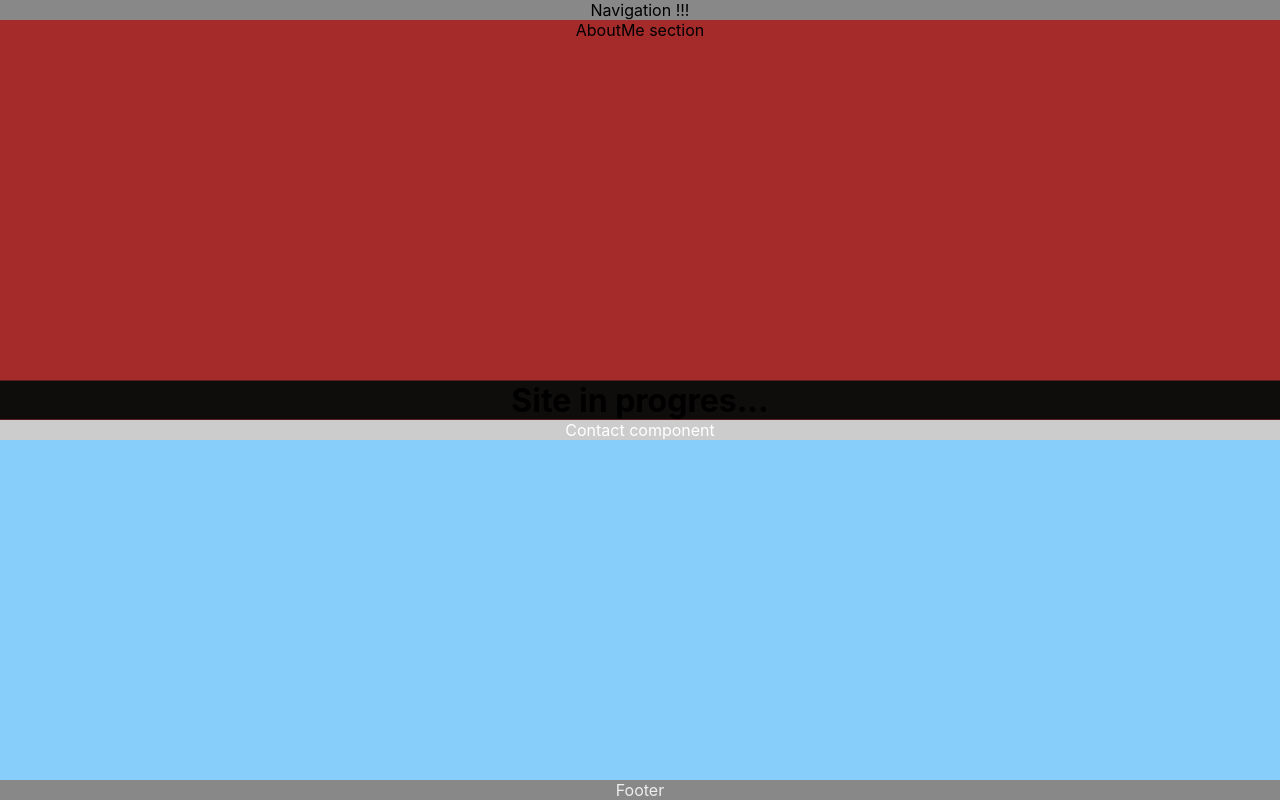
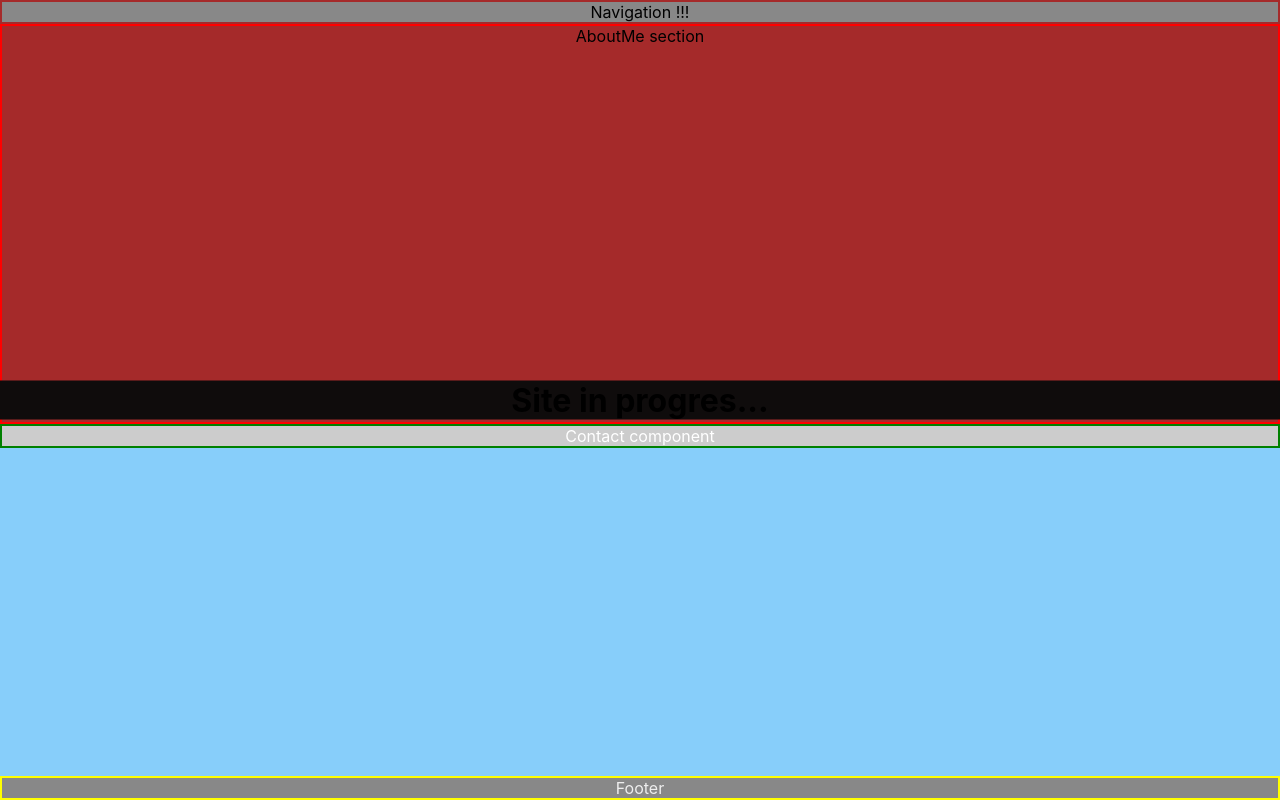
Before and after one commit to kato86/Portfolio_v2, a React (Create React App) app: page / in a window 1280 px wide. Built offline with nearby package versions, Linux system fonts and the light colour scheme.

Commit message:
Add border to component

```diff
--- a/src/scss/components/AboutMe.scss
+++ b/src/scss/components/AboutMe.scss
@@ -1,4 +1,5 @@
 .AboutMe {
   height: 50vh;
   background-color: brown;
+  border: 2px solid red;
 }
--- a/src/scss/components/Contact.scss
+++ b/src/scss/components/Contact.scss
@@ -1,4 +1,5 @@
 .Contact {
   background-color: #ccc;
   color: white;
+  border: 2px solid green;
 }
--- a/src/scss/components/Footer.scss
+++ b/src/scss/components/Footer.scss
@@ -4,4 +4,5 @@
   position: absolute;
   bottom: 0;
   width: 100%;
+  border: 2px solid yellow;
 }
--- a/src/scss/components/Navigation.scss
+++ b/src/scss/components/Navigation.scss
@@ -1,3 +1,4 @@
 .Navigation {
   background-color: #888;
+  border: 2px solid brown;
 }
```
